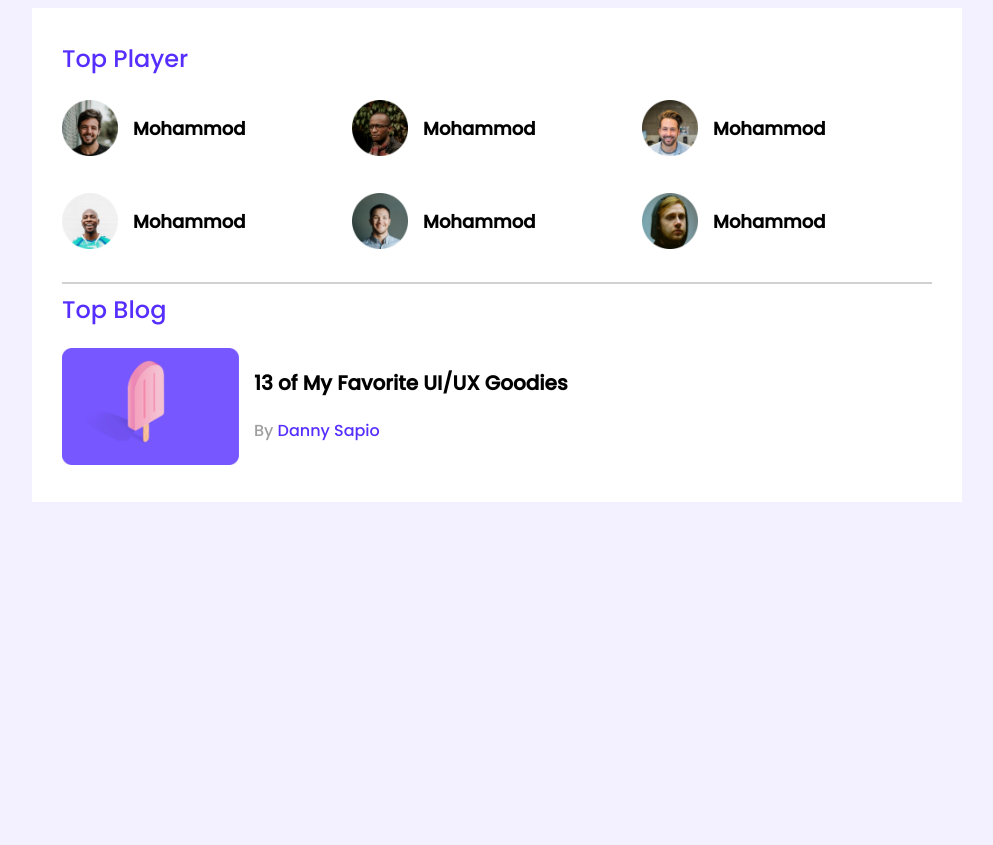
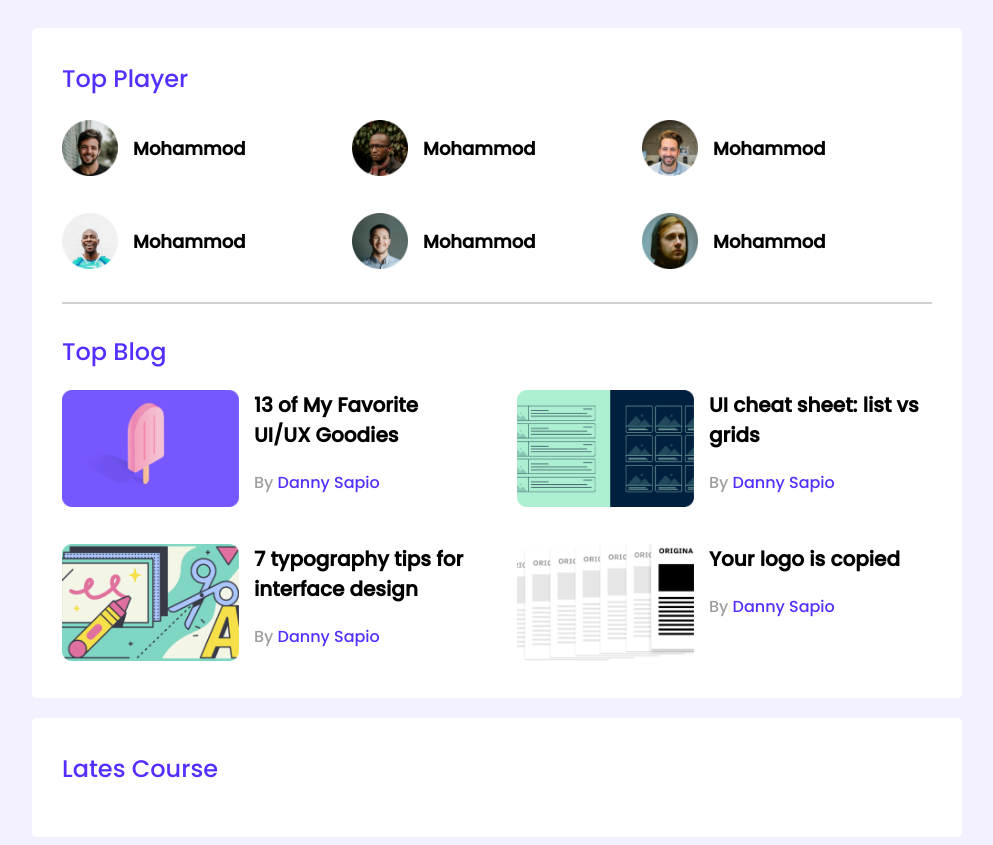
Before and after one commit to Mohammad7558/Leader-Board-css3, a plain HTML site: page index.html in a window 1280 px wide. Shown: the whole page, without its empty margins (143-1136 px from the left). Before the commit the page ends 800 px from the top, so only its background shows below. Drawn offline with Linux system fonts and the light colour scheme.

Commit message:
new code

```diff
--- a/index.html
+++ b/index.html
@@ -46,8 +46,8 @@
             <hr>
             <div class="top-blog-section">
                 <h2 class="section-title">Top Blog</h2>
-                <article class="blogs">
-                    <div class="blog">
+                <section class="blogs">
+                    <article class="blog">
                         <div class="thumbnail">
                             <img src="images/blogs/blog-1.png" alt="">
                         </div>
@@ -55,10 +55,42 @@
                             <h3 class="blog-title">13 of My Favorite UI/UX Goodies</h3>
                             <p class="author-name">By <a href="">Danny Sapio</a></p>
                         </div>
-                    </div>
-                </article>
+                    </article>
+                    <article class="blog">
+                        <div class="thumbnail">
+                            <img src="images/blogs/blog-2.png" alt="">
+                        </div>
+                        <div class="details">
+                            <h3 class="blog-title">UI cheat sheet: list vs grids</h3>
+                            <p class="author-name">By <a href="">Danny Sapio</a></p>
+                        </div>
+                    </article>
+                    <article class="blog">
+                        <div class="thumbnail">
+                            <img src="images/blogs/blog-3.png" alt="">
+                        </div>
+                        <div class="details">
+                            <h3 class="blog-title">7 typography tips for interface design</h3>
+                            <p class="author-name">By <a href="">Danny Sapio</a></p>
+                        </div>
+                    </article>
+                    <article class="blog">
+                        <div class="thumbnail">
+                            <img src="images/blogs/blog-4.png" alt="">
+                        </div>
+                        <div class="details">
+                            <h3 class="blog-title">Your logo is copied</h3>
+                            <p class="author-name">By <a href="">Danny Sapio</a></p>
+                        </div>
+                    </article>
+                </section>
             </div>
         </section>
+        <!---------------- leatet course start -------------->
+        <section class="container">
+            <h2 class="section-title">Lates Course</h2>
+        </section>
+        <!---------------- leatet course end -------------->
     </main>
 </body>
 </html>
--- a/styles/style.css
+++ b/styles/style.css
@@ -8,7 +8,8 @@ body{
 }
 main{
     display: flex;
-    justify-content: center;
+    flex-direction: column;
+    align-items: center;
 }
 /*-------- top-players style-------- */
 .section-title{
@@ -31,6 +32,8 @@ hr{
     background-color: #fff;
     width: 870px;
     padding: 30px;
+    margin-top: 20px;
+    border-radius: 5px;
 }
 .player img{
     width: 56px;
@@ -46,6 +49,17 @@ hr{
 }
 
 /*------------- top blog styles ---------------*/
+.top-blog-section{
+    margin-top: 30px;
+}
+
+.blogs{
+    display: grid;
+    grid-template-columns: repeat(2, 1fr);
+    grid-row-gap: 30px;
+    grid-column-gap: 40px;
+}
+
 .blog{
     display: flex;
 }
@@ -59,6 +73,7 @@ hr{
 .details .blog-title{
     font-size: 20px;
     color: #000;
+    margin-top: 0;
 }
 .details .author-name{
     color: #9F9F9F;
```
